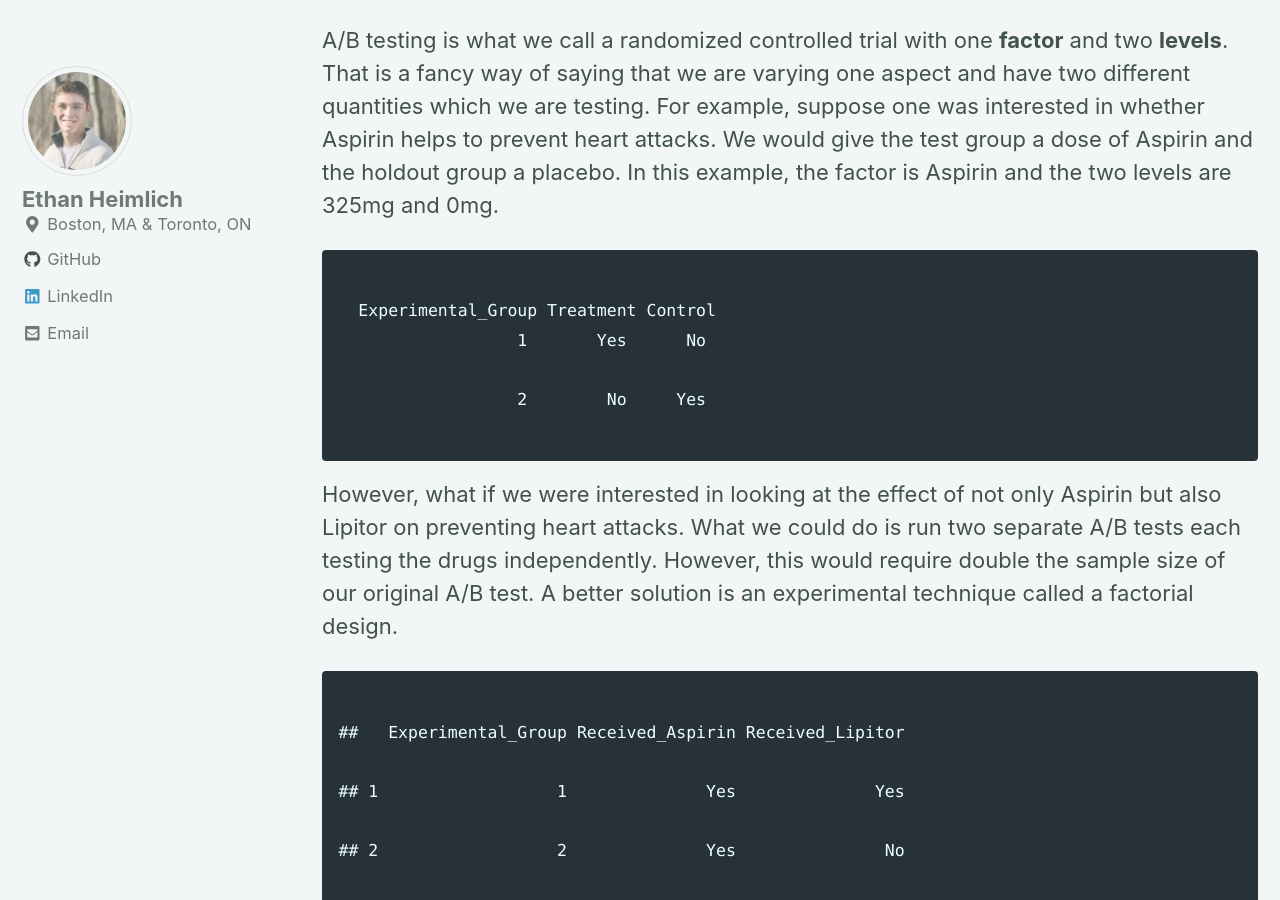
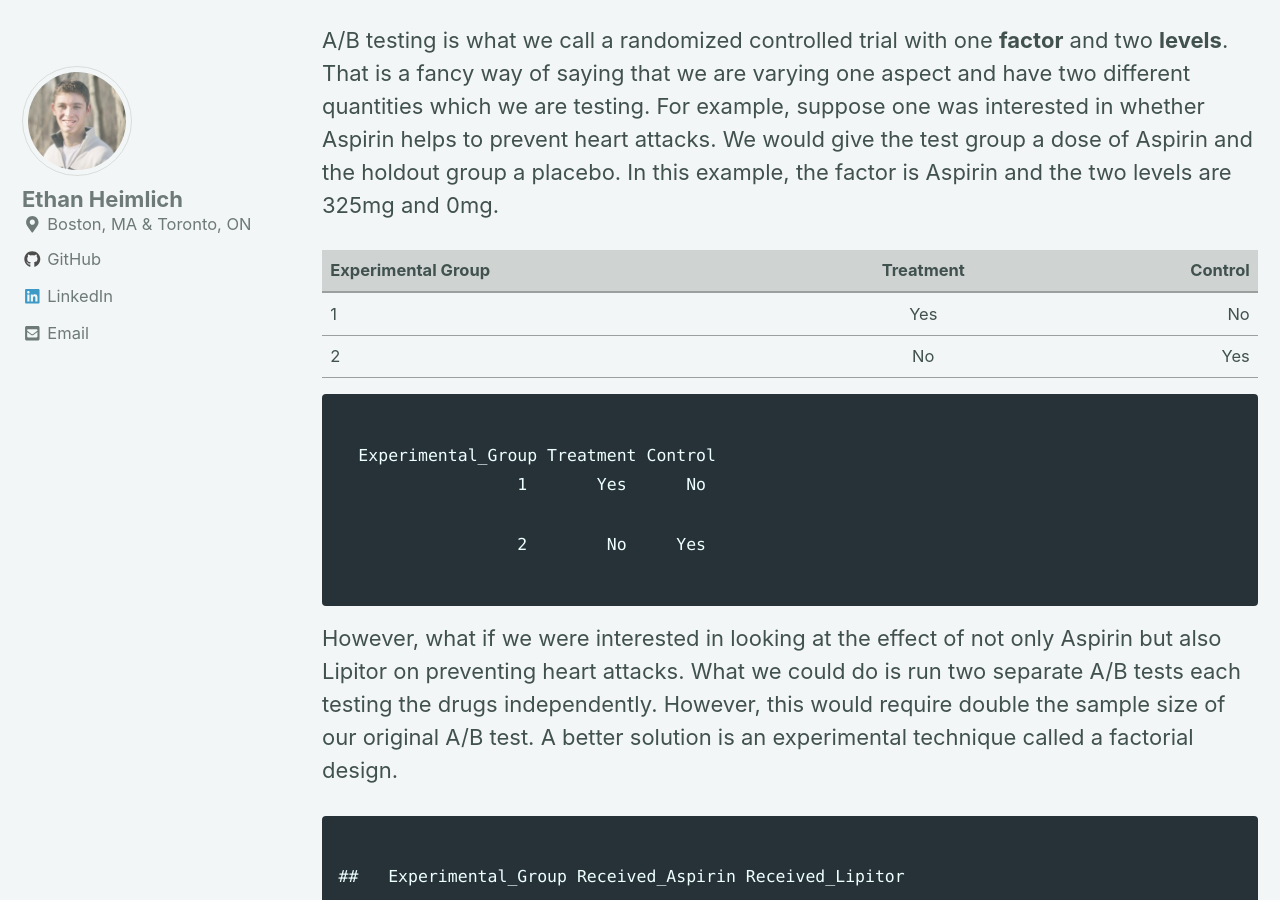
Before and after one commit to eheimlich/eheimlich.github.io, a Jekyll site: the page built from _posts/2019-08-03-factorial_design.md, in a window 1280 px wide and 900 px high, scrolled down 1218 px. Built offline with Jekyll 4.4.1, drawn with Linux system fonts in a browser that asks for light colours; cached includes are drawn as plain includes; nearby versions of some CDN libraries; formulas are drawn with MathJax 3.

Commit message:
Finished initial drafts, and edited factorial_design

````diff
--- a/_posts/2019-08-03-factorial_design.md
+++ b/_posts/2019-08-03-factorial_design.md
@@ -17,6 +17,11 @@ A/B testing is the gold standard for quantifying the effect of a treatment. Some
 
 
 A/B testing is what we call a randomized controlled trial with one **factor** and two **levels**. That is a fancy way of saying that we are varying one aspect and have two different quantities which we are testing. For example, suppose one was interested in whether Aspirin helps to prevent heart attacks. We would give the test group a dose of Aspirin and the holdout group a placebo. In this example, the factor is Aspirin and the two levels are 325mg and 0mg.
+
+| Experimental Group      | Treatment         | Control  |
+| ------------- |:-------------:| -----:|
+| 1      | Yes | No |
+| 2     | No      |   Yes |
 
 
 ```
````
